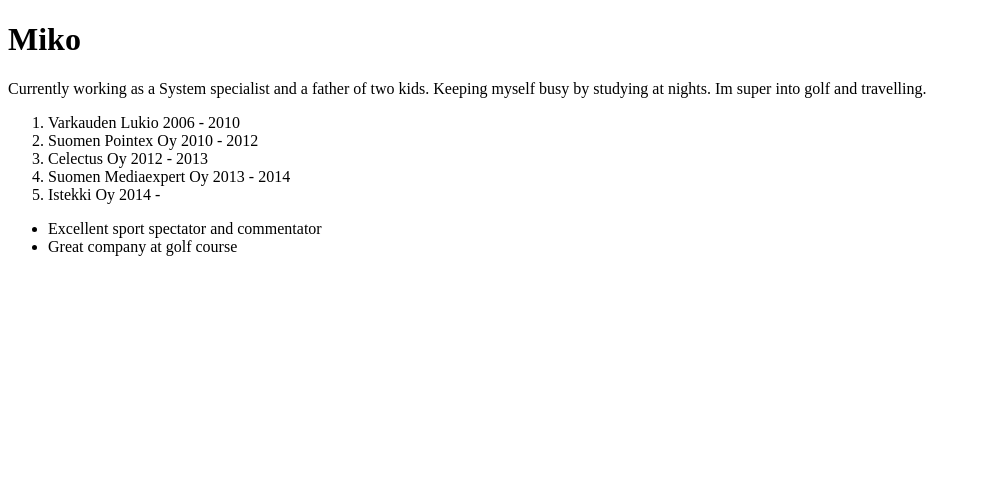
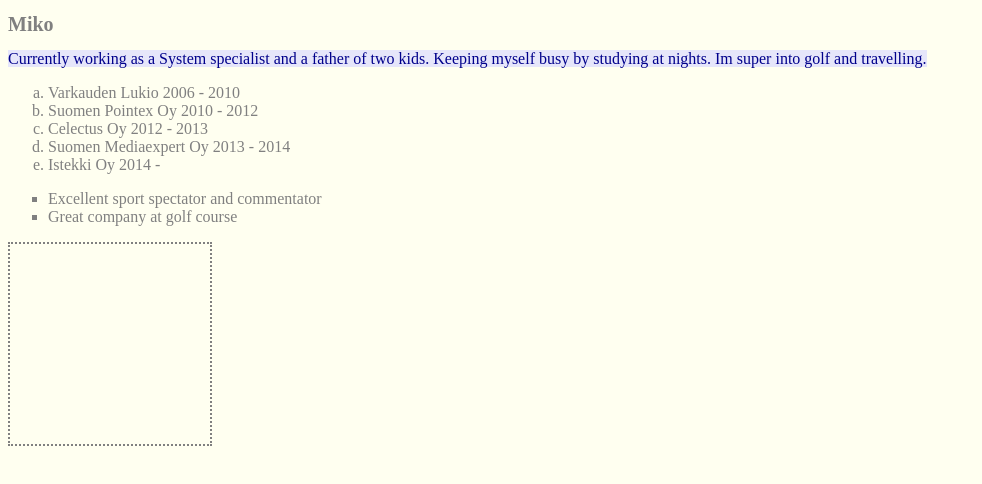
Before and after one commit to s0rr0/s0rr0.github.io, a plain HTML site: page index.html in a window 1280 px wide. Shown: the whole page, without its empty margins (0-982 px from the left). Drawn offline with Linux system fonts and the light colour scheme.

Commit message:
Add files via upload

```diff
--- a/index.html
+++ b/index.html
@@ -1,65 +1,33 @@
 <!DOCTYPE html>
-
 <html>
-
 <head>
 
 
-
-
-
-    <link rel="stylesheet" href="ulkoinencss.css">
-
+    <link rel="stylesheet" href="styles.css">
     <title> cssharjoittelua </title>
 
-
-
 </head>
-
-
 
 <body>
 
 
-
-
-
 <h1> Miko </h1>
-
 <p1> Currently working as a System specialist and a father of two kids.
-
     Keeping myself busy by studying at nights. Im super into golf and travelling.</p1>
-
 <ol>
-
     <li>Varkauden Lukio 2006 - 2010</li>
-
     <li>Suomen Pointex Oy 2010 - 2012</li>
-
    <li>Celectus Oy 2012 - 2013</li>
-
    <li>Suomen Mediaexpert Oy 2013 - 2014</li>
-
    <li> Istekki Oy 2014 - </li>
-
 </ol>
-
 <ul>
-
    <li>Excellent sport spectator and commentator</li>
-
     <li>Great company at golf course</li>
-
     </ul>
-
     <div></div>
-
-
-
 
 
     </body>
 
-
-
     </html>
--- /dev/null
+++ b/styles.css
@@ -0,0 +1,34 @@
+
+body {
+    background-color: ivory;
+    color: gray;
+}
+
+h1 {
+    font-size: 20px;
+
+}
+p1 {
+    color: darkblue;
+ background-color: lavender;
+ font-size: 16px;
+}
+ul {
+    list-style-type: square;
+
+}
+ol {list-style-type: lower-alpha;
+}
+
+div {
+    border: 2px dotted;
+    width: 200px;
+    height:200px;
+
+
+
+
+
+
+
+}
```
